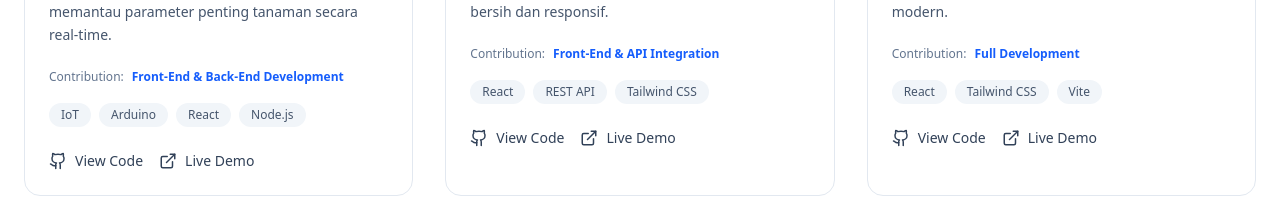
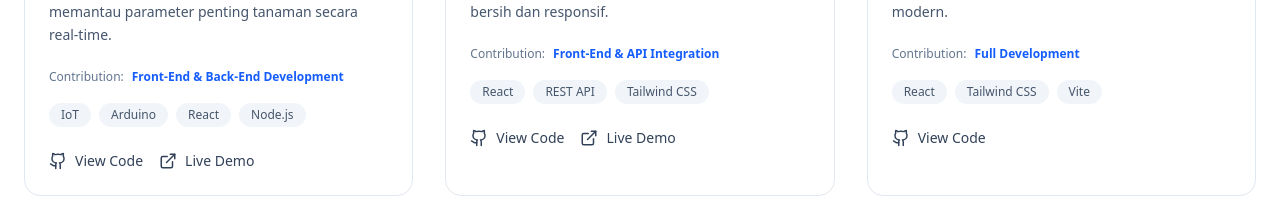
Before and after one commit to rsam-66/rsam-portfolio, a React (Vite) app: page / in a window 1280 px wide. Shown: the part 1540-1758 px from the top of the page. Built offline with nearby package versions, Linux system fonts and the light colour scheme.

Commit message:
Update Projects.jsx

```diff
--- a/src/features/projects/Projects.jsx
+++ b/src/features/projects/Projects.jsx
@@ -8,6 +8,7 @@ const projects = [
         contribution: "Front-End & Back-End Development",
         tags: ["IoT", "Arduino", "React", "Node.js"],
         github: "https://github.com/rsam-66/tavanue-final",
+        link: "https://rsam-66.github.io/tavanue-final/#/",
         gradient: "from-emerald-500 to-teal-600",
         images: [
             "/images/projects/tanavue/1.png",
@@ -21,6 +22,7 @@ const projects = [
         contribution: "Front-End & API Integration",
         tags: ["React", "REST API", "Tailwind CSS"],
         github: "https://github.com/rsam-66/technicalTest_FrontEndDev_reimarksam",
+        link: "https://rsam-66.github.io/technicalTest_FrontEndDev_reimarksam/#/",
         gradient: "from-blue-500 to-indigo-600",
         images: [
             "/images/projects/berita/web1.png",
@@ -116,8 +118,9 @@ export default function Projects() {
                                         <Github size={18} />
                                         View Code
                                     </a>
+                                    {project.link && (
                                         <a
-                                        href={project.github}
+                                            href={project.link}
                                             target="_blank"
                                             rel="noopener noreferrer"
                                             className="flex items-center gap-2 text-sm font-medium text-slate-700 hover:text-blue-600 transition-colors"
@@ -125,6 +128,7 @@ export default function Projects() {
                                             <ExternalLink size={18} />
                                             Live Demo
                                         </a>
+                                    )}
                                 </div>
                             </div>
                         </div>
```
Lines whose indentation alone changed are shown as unchanged.
